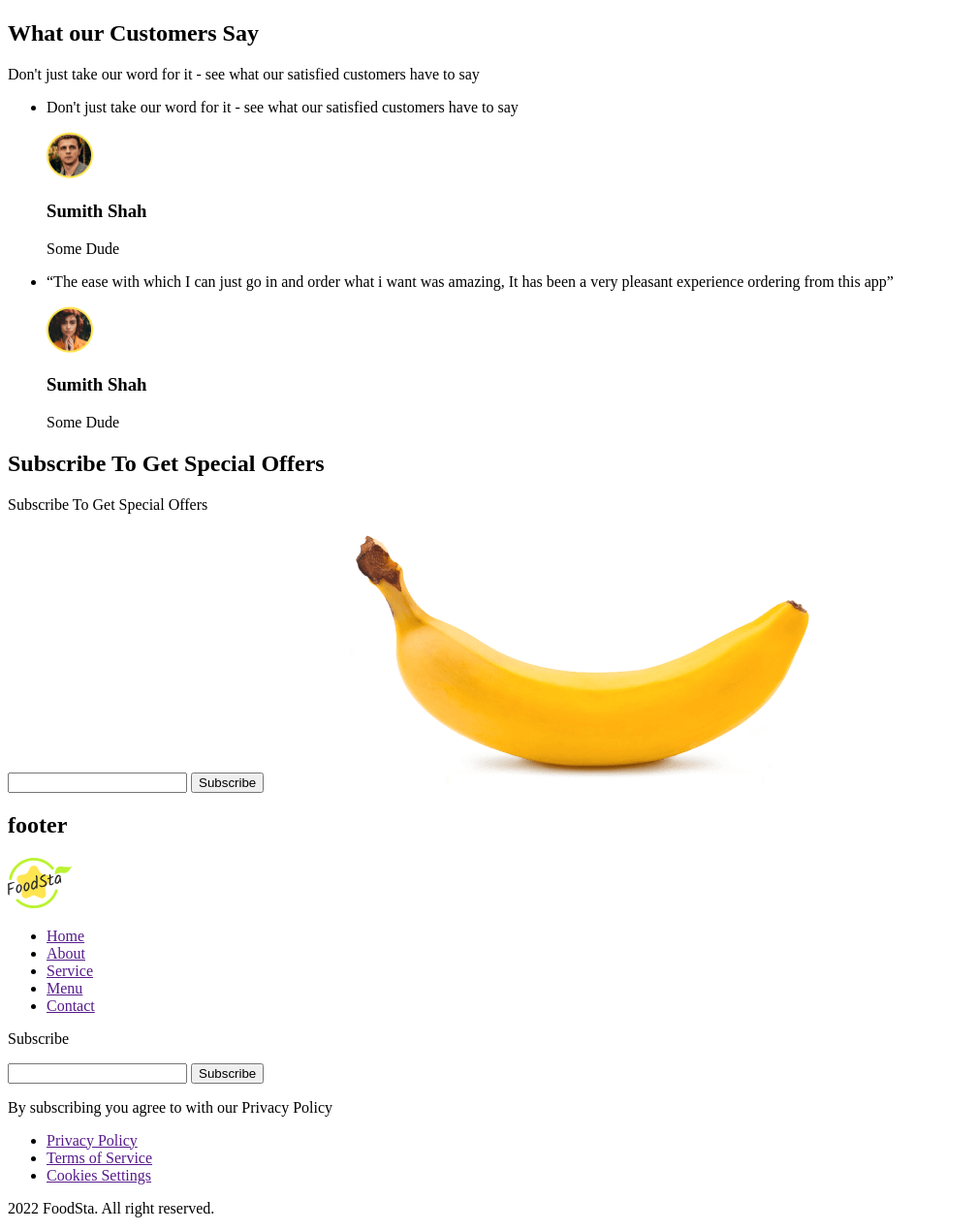
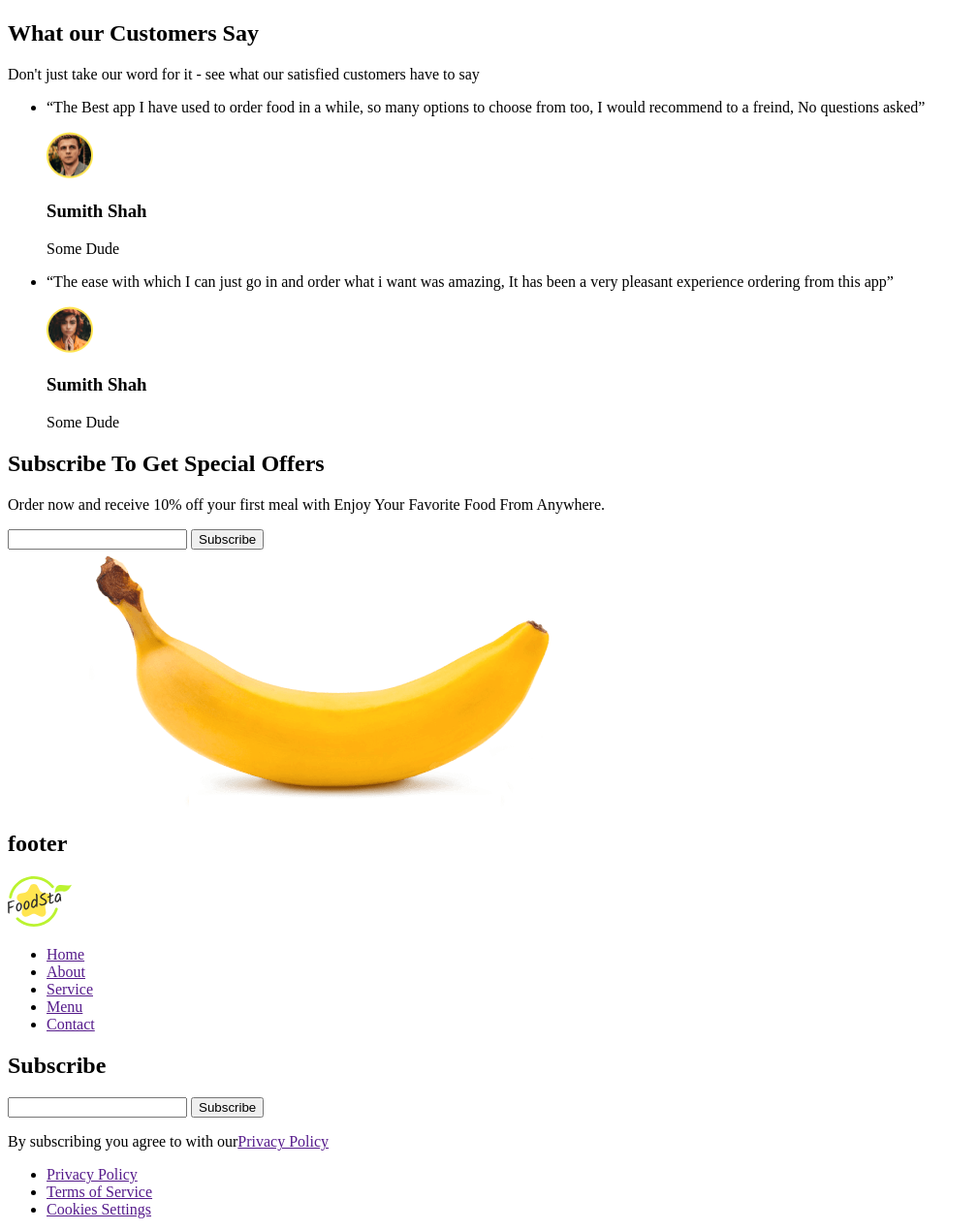
Before and after one commit to Volodymyr-Vozniuk/food-delivery, a plain HTML site: page index.html in a window 1280 px wide. Shown: the part 3619-4889 px from the top of the page at 97% size, without its empty margins (0-1009 px from the left). Drawn offline with Linux system fonts and the light colour scheme.

Commit message:
food company 1 leason

```diff
--- a/index.html
+++ b/index.html
@@ -57,7 +57,7 @@
         <button type="button">Order Now</button>
         <img
           src="./images/apple.png"
-          alt="apple-img"
+          alt="green-apple"
           width="396"
           height="502"
         />
@@ -127,8 +127,9 @@
         <ul>
           <li>
             <p>
-              Don't just take our word for it - see what our satisfied customers
-              have to say
+              “The Best app I have used to order food in a while, so many
+              options to choose from too, I would recommend to a freind, No
+              questions asked”
             </p>
             <img
               src="./images/ellipse-photo-avatar-boy.png"
@@ -160,9 +161,13 @@
 
       <section>
         <h2>Subscribe To Get Special Offers</h2>
-        <p>Subscribe To Get Special Offers</p>
-        <input type="email" />
-        <button type="button">Subscribe</button>
+        <p>
+          Order now and receive 10% off your first meal with Enjoy Your Favorite
+          Food From Anywhere.
+        </p>
+        <form action="">
+          <input type="email" /> <button type="submit">Subscribe</button>
+        </form>
         <img
           src="./images/banan.png"
           alt="one banan"
@@ -173,14 +178,8 @@
     </main>
 
     <footer>
-      <section>
       <h2>footer</h2>
-        <img
-          src="./images/Logo.svg"
-          alt="logo-company"
-          width="66"
-          height="52"
-        />
+      <img src="./images/Logo.svg" alt="logo-company" width="66" height="52" />
       <ul>
         <li><a href="">Home</a></li>
         <li><a href="">About</a></li>
@@ -188,10 +187,11 @@
         <li><a href="">Menu</a></li>
         <li><a href="">Contact</a></li>
       </ul>
-        <p>Subscribe</p>
-        <input type="email" />
-        <button type="button">Subscribe</button>
-        <p>By subscribing you agree to with our Privacy Policy</p>
+      <h2>Subscribe</h2>
+      <form action="">
+        <input type="email" /> <button type="submit">Subscribe</button>
+      </form>
+      <p>By subscribing you agree to with our<a href="">Privacy Policy</a></p>
       <ul>
         <li><a href="">Privacy Policy</a></li>
         <li><a href="">Terms of Service</a></li>
@@ -204,7 +204,6 @@
         width="1211"
         height="266"
       />
-      </section>
     </footer>
   </body>
 </html>
```
Lines whose indentation alone changed are shown as unchanged.
